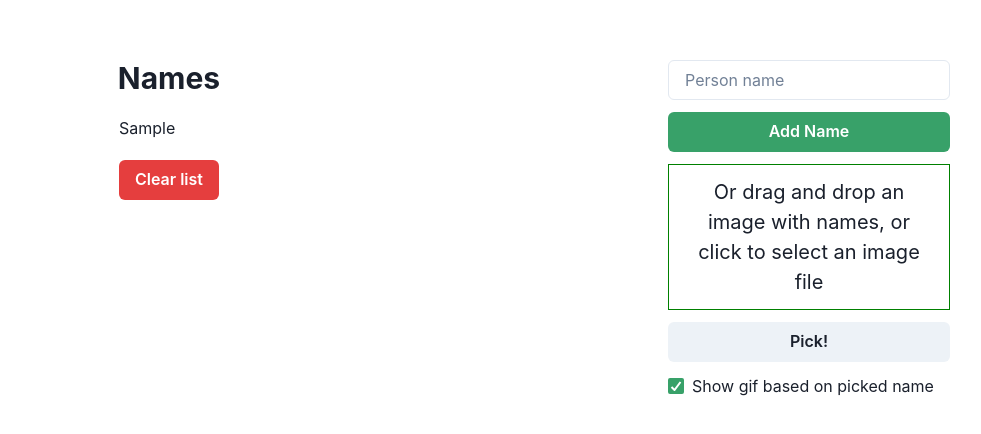
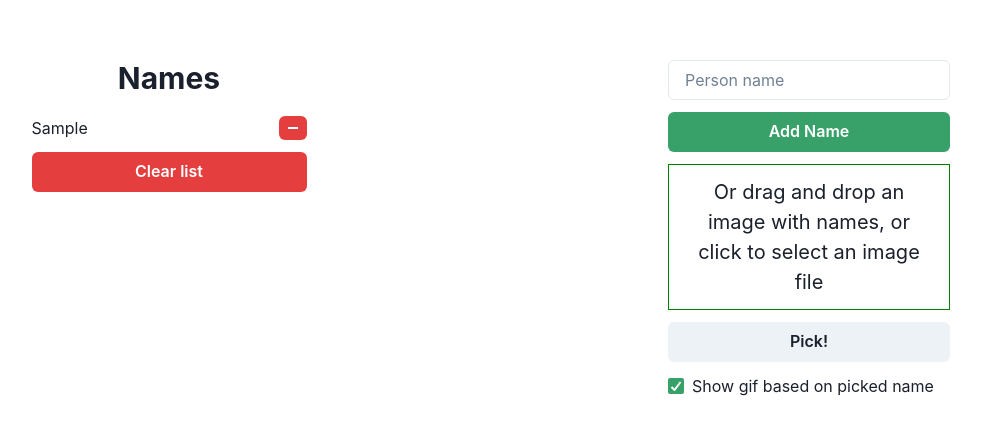
Before and after one commit to Nahuelgrc/random-name-picker, a React (Vite) app: page / in a window 1280 px wide. Both pictures are taken after typing "Sample" into the empty fields and a click on the button "Add Name". Shown: the top 434 px of the page, without its empty margins (151-1132 px from the left). Built offline with nearby package versions, Linux system fonts and the light colour scheme.

Commit message:
Add remove button for each element in the list Add rating of the gifs shown

```diff
--- a/package.json
+++ b/package.json
@@ -9,6 +9,7 @@
     "preview": "vite preview"
   },
   "dependencies": {
+    "@chakra-ui/icons": "^2.0.18",
     "@chakra-ui/react": "^2.4.9",
     "@emotion/react": "^11.10.5",
     "@emotion/styled": "^11.10.5",
--- a/src/api/giphy.js
+++ b/src/api/giphy.js
@@ -2,7 +2,7 @@ export const getGifUrlByString = async (name = "") => {
   const API_KEY = import.meta.env.VITE_GIPHY_API_KEY;
 
   const response = await fetch(
-    `https://api.giphy.com/v1/gifs/search?api_key=${API_KEY}&q=${name}`
+    `https://api.giphy.com/v1/gifs/search?api_key=${API_KEY}&q=${name}&rating=pg-13`
   );
   const { data } = await response.json();
   return data;
--- a/src/provider/AppProvider.jsx
+++ b/src/provider/AppProvider.jsx
@@ -46,11 +46,12 @@ export function AppProvider({ children }) {
     AppLSInstance.clean();
   }, []);
 
-  const removeElement = useCallback(() => {
+  const removeElement = useCallback((el) => {
     setList((prev) => {
       const index = prev.indexOf(el);
 
       if (index >= 0) {
+        AppLSInstance.remove(el);
         prev.splice(index, 1);
       }
       return [...prev];
--- a/src/sections/ListNames.jsx
+++ b/src/sections/ListNames.jsx
@@ -1,8 +1,9 @@
-import { Button, ListItem, Stack, List, Text, Heading } from "@chakra-ui/react";
+import { Button, Stack, Text, Heading, Flex, Box } from "@chakra-ui/react";
 import { useAppProvider } from "../provider/AppProvider";
+import { MinusIcon } from "@chakra-ui/icons";
 
 export const ListNames = () => {
-  const { list, cleanList } = useAppProvider();
+  const { list, cleanList, removeElement } = useAppProvider();
 
   return (
     <Stack w="full" h="full" p={5} spacing={5} alignItems="center">
@@ -10,17 +11,32 @@ export const ListNames = () => {
       {list.length == 0 ? (
         <Text>Empty list</Text>
       ) : (
-        <List>
-          <>
+        <Stack w="275px" alignItems="center">
+          <Stack mb={1} w="full">
             {list.map((name, index) => (
-              <ListItem key={index}>{name}</ListItem>
+              <Flex key={index} justifyContent="space-between">
+                <Stack>
+                  <Text>{name}</Text>
+                </Stack>
+                <Stack justifyContent="end">
+                  <Button
+                    onClick={() => {
+                      removeElement(name);
+                    }}
+                    size="xs"
+                    colorScheme="red"
+                  >
+                    <MinusIcon />
+                  </Button>
+                </Stack>
+              </Flex>
             ))}
+          </Stack>
 
-            <Button onClick={cleanList} mt={5} colorScheme="red">
-              Clear list
-            </Button>
-          </>
-        </List>
+          <Button onClick={cleanList} colorScheme="red" w="full">
+            Clear list
+          </Button>
+        </Stack>
       )}
     </Stack>
   );
```
Also changed, not shown: 1 other file (tests, documents, lock files or other folders).
